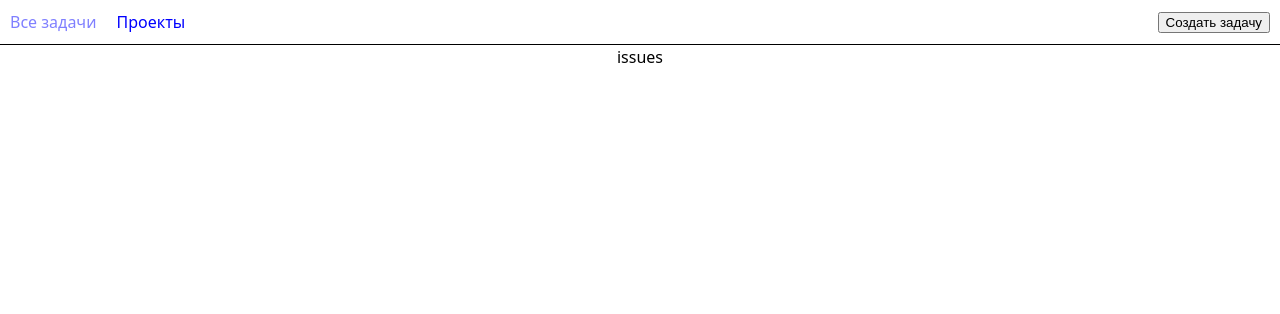
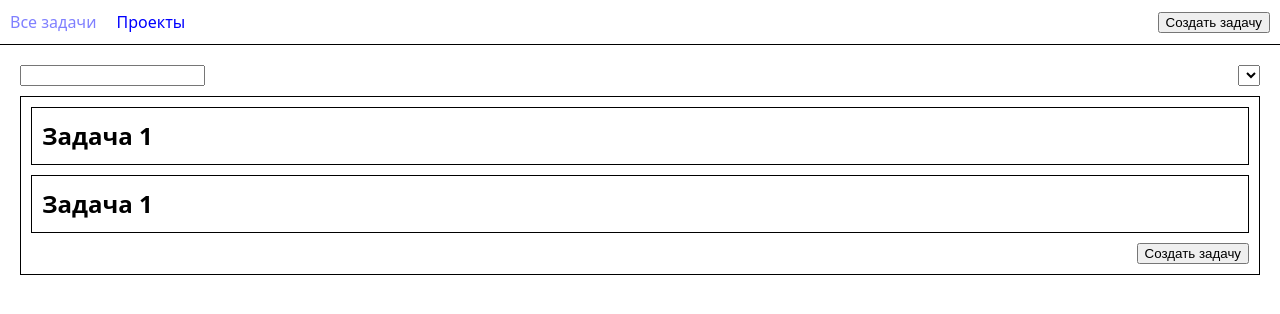
Before and after one commit to efshchogolev/avito-test, a React (Vite) app: page /issues in a window 1280 px wide. Shown: the top 314 px of the page. Built offline with nearby package versions, Linux system fonts and the light colour scheme.

Commit message:
feat: add issues page

```diff
--- a/src/App.tsx
+++ b/src/App.tsx
@@ -3,6 +3,7 @@ import { Navigate, Route, Routes } from 'react-router'
 import Boards from './components/Boards'
 import Cabinet from './components/Cabinet'
 import Board from './components/Board'
+import Issues from './components/Issues'
 
 function App() {
   return (
@@ -12,7 +13,7 @@ function App() {
           <Route path="/" element={<Navigate to="/boards" replace />} />
           <Route path="/boards" element={<Boards />} />
           <Route path="/board/:id" element={<Board />} />
-          <Route path="/issues" element={<div>issues</div>} />
+          <Route path="/issues" element={<Issues />} />
         </Route>
       </Routes>
     </div>
--- a/src/components/Cabinet/index.tsx
+++ b/src/components/Cabinet/index.tsx
@@ -7,10 +7,12 @@ const LINKS = [
   {
     link: BOARDS_LINK,
     text: 'Все задачи',
+    id: 1,
   },
   {
     link: ISSUES_LINK,
     text: 'Проекты',
+    id: 2,
   },
 ]
 
@@ -21,7 +23,7 @@ const Cabinet = () => {
         <nav className={s.navigation}>
           <ul className={s.navigationList}>
             {LINKS.map((link) => (
-              <li className={s.listItem}>
+              <li className={s.listItem} key={link.id}>
                 <NavLink
                   to={link.link}
                   className={({ isActive }) =>
--- /dev/null
+++ b/src/components/Issues/Issues.module.scss
@@ -0,0 +1,43 @@
+.issues {
+  display: flex;
+  flex-direction: column;
+  padding: 20px;
+  gap: 10px;
+}
+
+.filters {
+  display: flex;
+  justify-content: space-between;
+}
+
+.tasksContainer {
+  display: flex;
+  flex-direction: column;
+  padding: 10px;
+  border: 1px solid black;
+  gap: 10px;
+}
+
+.taskList {
+  display: flex;
+  flex-direction: column;
+  padding: 0;
+  margin: 0;
+  gap: 10px;
+}
+
+.taskCard {
+  display: flex;
+  align-items: center;
+  padding: 10px;
+  border: 1px solid black;
+}
+
+.taskName {
+  margin: 0;
+}
+
+.button {
+  margin-left: auto;
+  margin-right: 0;
+}
--- /dev/null
+++ b/src/components/Issues/index.tsx
@@ -0,0 +1,25 @@
+import s from './Issues.module.scss'
+
+const Issues = () => {
+  return (
+    <section className={s.issues}>
+      <div className={s.filters}>
+        <input type="text" name="search" />
+        <select name="filter"></select>
+      </div>
+      <div className={s.tasksContainer}>
+        <ul className={s.taskList}>
+          <li className={s.taskCard}>
+            <h2 className={s.taskName}>Задача 1</h2>
+          </li>
+          <li className={s.taskCard}>
+            <h2 className={s.taskName}>Задача 1</h2>
+          </li>
+        </ul>
+        <button className={s.button}>Создать задачу</button>
+      </div>
+    </section>
+  )
+}
+
+export default Issues
```
